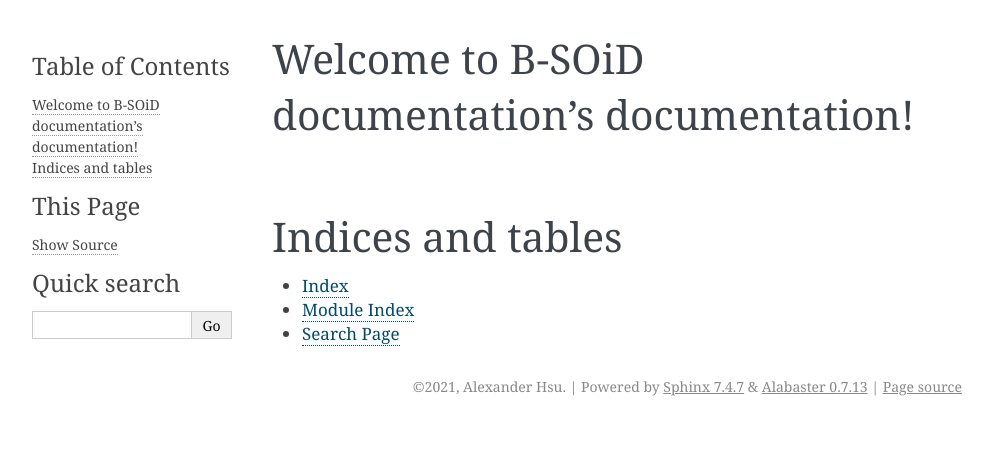
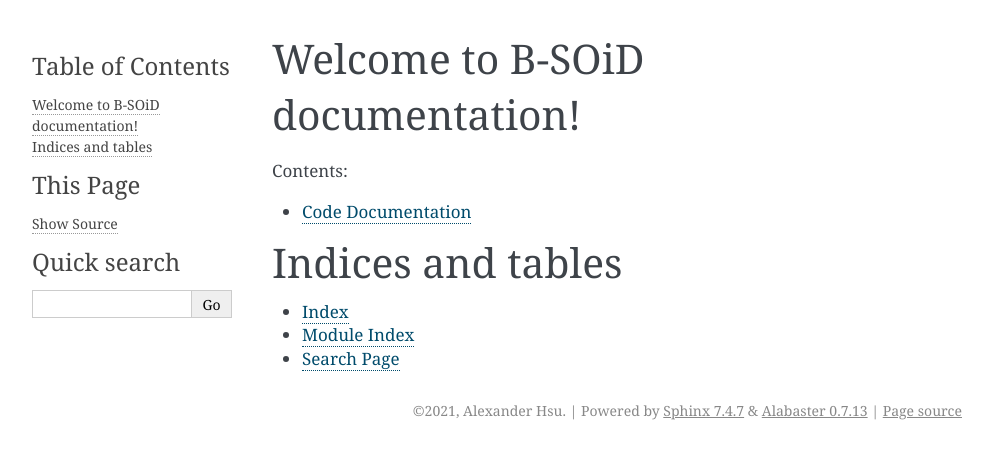
Before and after one commit to runninghsus/bsoid-doc, a Sphinx documentation site: the page built from sphinx/index.rst, in a window 1280 px wide. Shown: the top 459 px of the page, without its empty margins (148-1141 px from the left). Built offline with Sphinx 7.4.7, drawn with Linux system fonts in a browser that asks for light colours.

Commit message:
page for code documentation

```diff
--- /dev/null
+++ b/sphinx/code.rst
@@ -0,0 +1,5 @@
+Code Documentation
+==================
+
+.. automodule:: ../example1
+    :members:
--- a/sphinx/conf.py
+++ b/sphinx/conf.py
@@ -10,9 +10,9 @@
 # add these directories to sys.path here. If the directory is relative to the
 # documentation root, use os.path.abspath to make it absolute, like shown here.
 #
-# import os
-# import sys
-# sys.path.insert(0, os.path.abspath('.'))
+import os
+import sys
+sys.path.insert(0, os.path.abspath('../'))
 
 
 # -- Project information -----------------------------------------------------
--- a/sphinx/index.rst
+++ b/sphinx/index.rst
@@ -3,12 +3,14 @@
    You can adapt this file completely to your liking, but it should at least
    contain the root `toctree` directive.
 
-Welcome to B-SOiD documentation's documentation!
+Welcome to B-SOiD documentation!
 ================================================
 
 .. toctree::
    :maxdepth: 2
    :caption: Contents:
+
+   code
 
 
 
```
Also changed, not shown: example1.py (+7 -0 lines).
